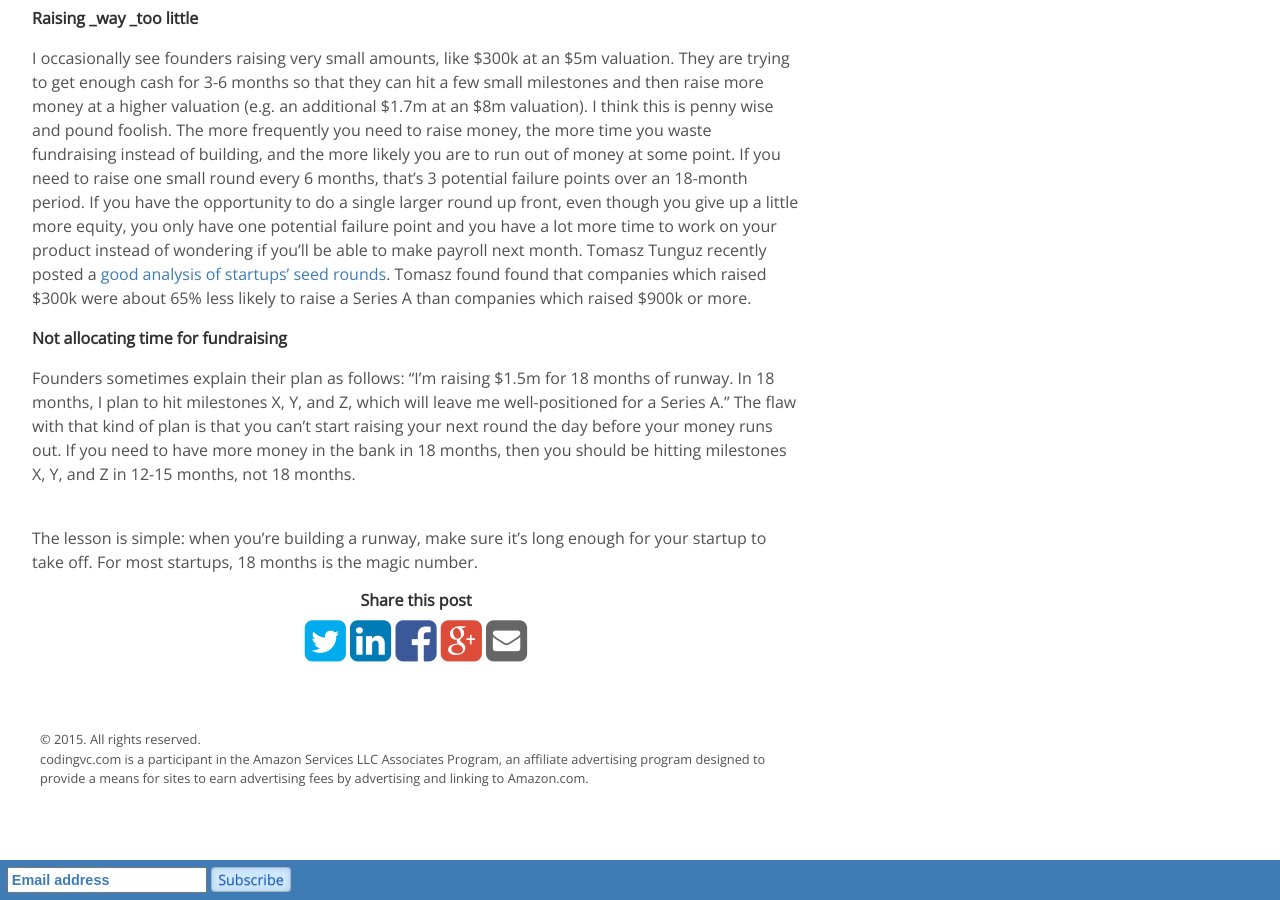
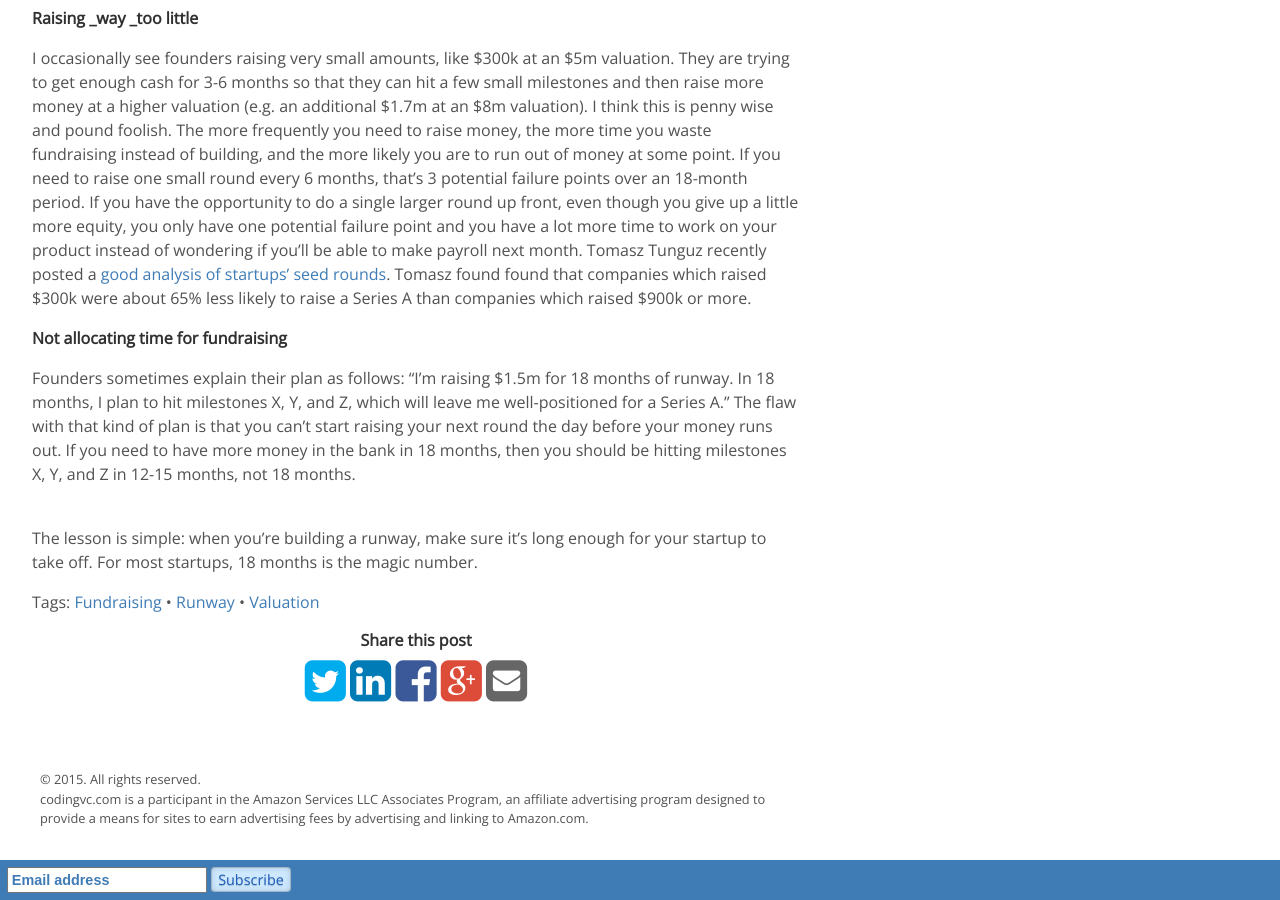
Before and after one commit to codingvc/codingvc, a Jekyll site: the page built from _posts/2014-06-27-how-much-runway-should-you-raise.markdown, in a window 1280 px wide and 900 px high, scrolled down 1297 px. Built offline with Jekyll 4.4.1, drawn with Linux system fonts in a browser that asks for light colours; Markdown is read by kramdown in place of the engine named in the settings; comment, search, counter and statistics services are not loaded.

Commit message:
adding list of tags to bottom of each post

```diff
--- a/_layouts/post.html
+++ b/_layouts/post.html
@@ -6,6 +6,14 @@ layout: default
   <h1 class="post-title">{{ page.title }}</h1>
   <span class="post-date">{{ page.date | date_to_string }}</span>
       {{ content }}
+
+    {% assign is_first = true %}
+    {% for t in page.tags %}
+        {% if is_first != true %} &bullet; {% else %}Tags: {% endif %}
+        {% assign is_first = false %}
+        <a href="/tag/{{t | downcase | replace:" ","-" }}">{{t}}</a>
+    {% endfor %}
+
 
     {% capture share_url %}{{ site.url }}123!@#{{ page.url | append: 'asdasdasd' | remove_first: '/asdasdasd'}}{% endcapture %}
     {% assign share_url = share_url  | replace: '/123!@#/', '/' %}
```
